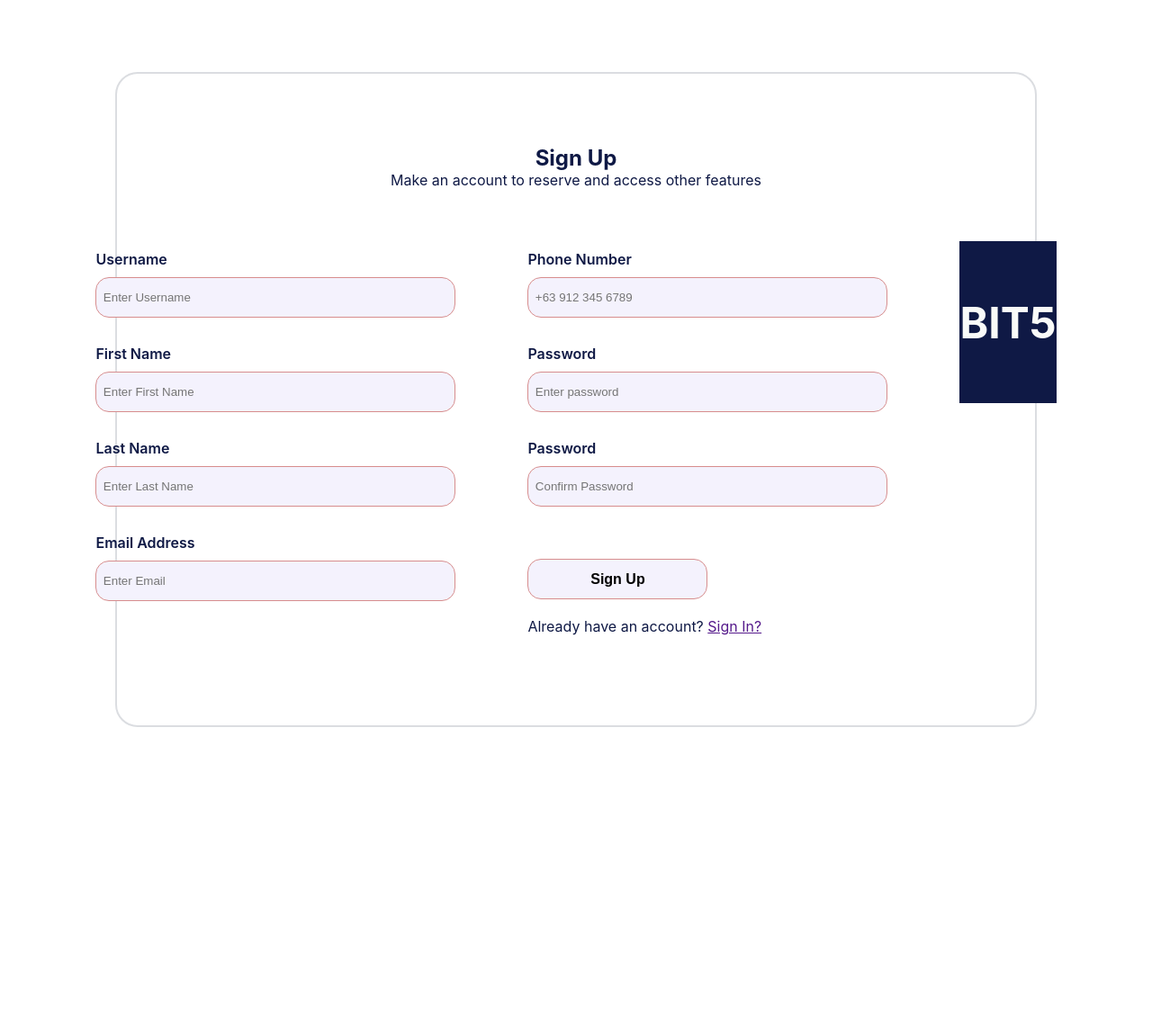
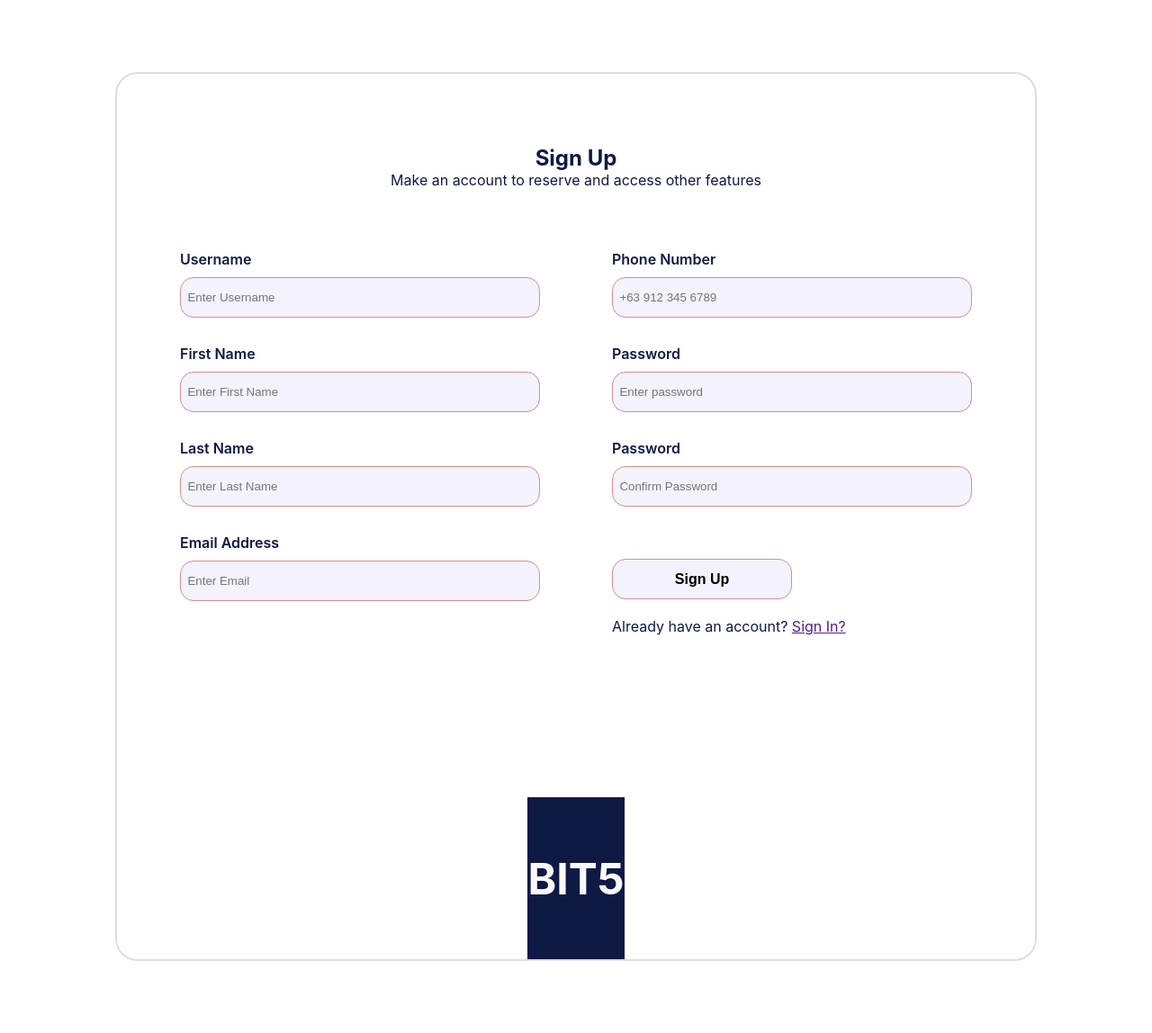
Before and after one commit to phosrei/DaguDorms, a PHP site: page /Sign-Up.html in a window 1280 px wide. Shown: the part 52-1200 px from the top of the page at 90% size. Before the commit the page ends 860 px from the top, so only its background shows below. Run offline with PHP 8.4, Linux system fonts and the light colour scheme; some web fonts are replaced.

Commit message:
Update style.css

```diff
--- a/style.css
+++ b/style.css
@@ -430,6 +430,7 @@ input[type="search"]::-webkit-search-cancel-button {
 
 .SignUp-box{
   display: flex;
+  flex-grow: 1;
   border: 2px solid #DBDDE1;
   border-radius: 25px;
   width: 80%;
@@ -455,6 +456,8 @@ input[type="search"]::-webkit-search-cancel-button {
 
 .column{
   display: flex;
+  flex-grow: 1;
+  flex-wrap: wrap;
   align-content: center;
   justify-content: center;
   gap: 80px;
@@ -474,6 +477,7 @@ input[type="search"]::-webkit-search-cancel-button {
 
 .form-box .layout{
   display: flex;
+  flex-grow: 1;
   margin-bottom: 10px;
   flex-direction: column;
   font-weight: 600;
@@ -487,6 +491,9 @@ input[type="search"]::-webkit-search-cancel-button {
   border-radius: 15px;
   margin-top: 10px;
   background-color: rgb(244, 242, 253);
+  display: flex;
+  flex-grow: 1 ;
+
 }
 
 .form-box2{
@@ -496,7 +503,8 @@ input[type="search"]::-webkit-search-cancel-button {
 }
 .layout{
   display: flex;
-  justify-content:flex-start;
+  flex-grow: 1;
+
   padding-top: 10px;
   padding-bottom: 10px;
 
@@ -504,6 +512,7 @@ input[type="search"]::-webkit-search-cancel-button {
 
 .form-box2 .layout{
   display: flex;
+  flex-grow: 1;
   margin-bottom: 10px;
   flex-direction: column;
   font-weight: 600;
@@ -537,6 +546,8 @@ input[type="search"]::-webkit-search-cancel-button {
 
 
 .form-box, .form-box2{
+
+
   padding-bottom: 100px;
 
 }
```
